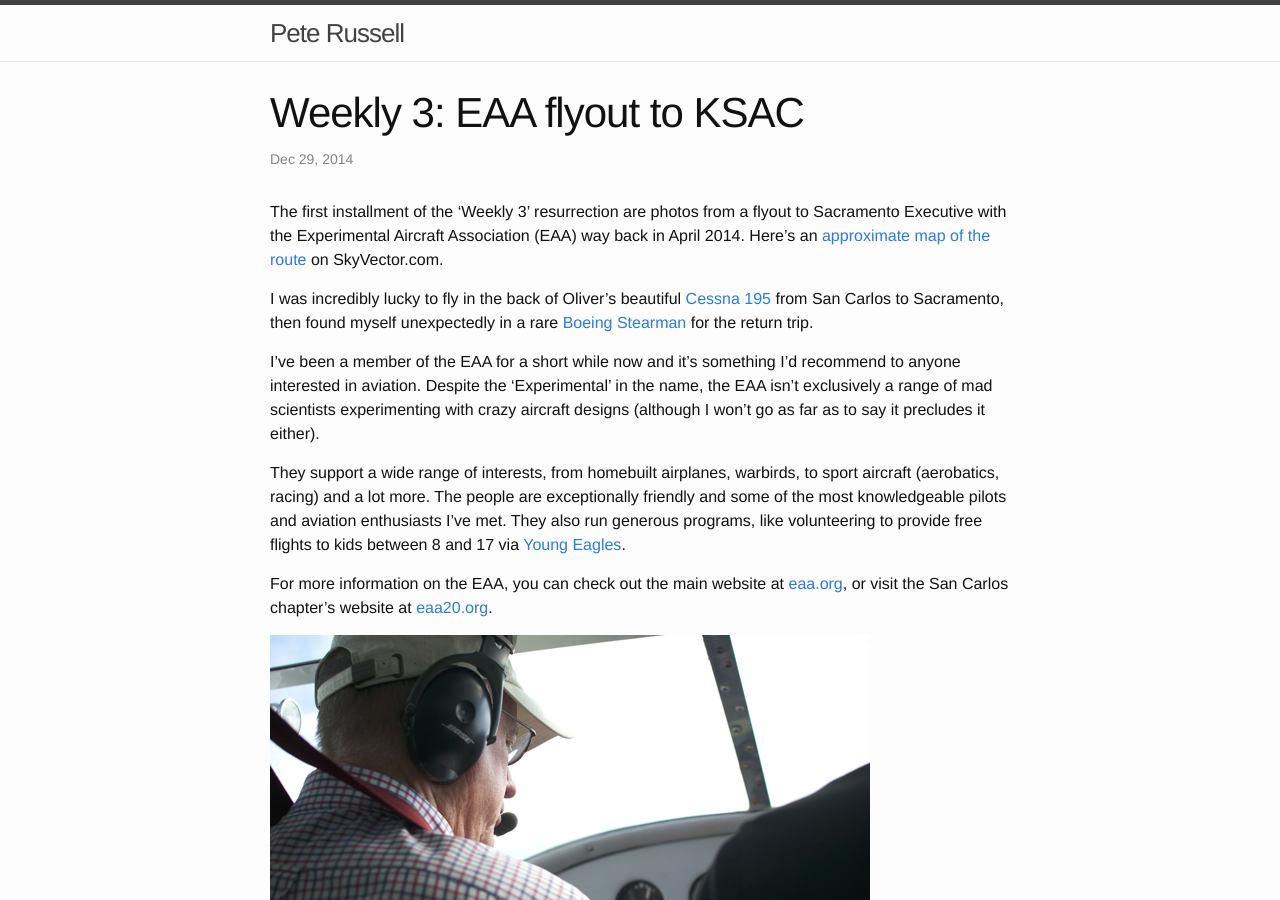
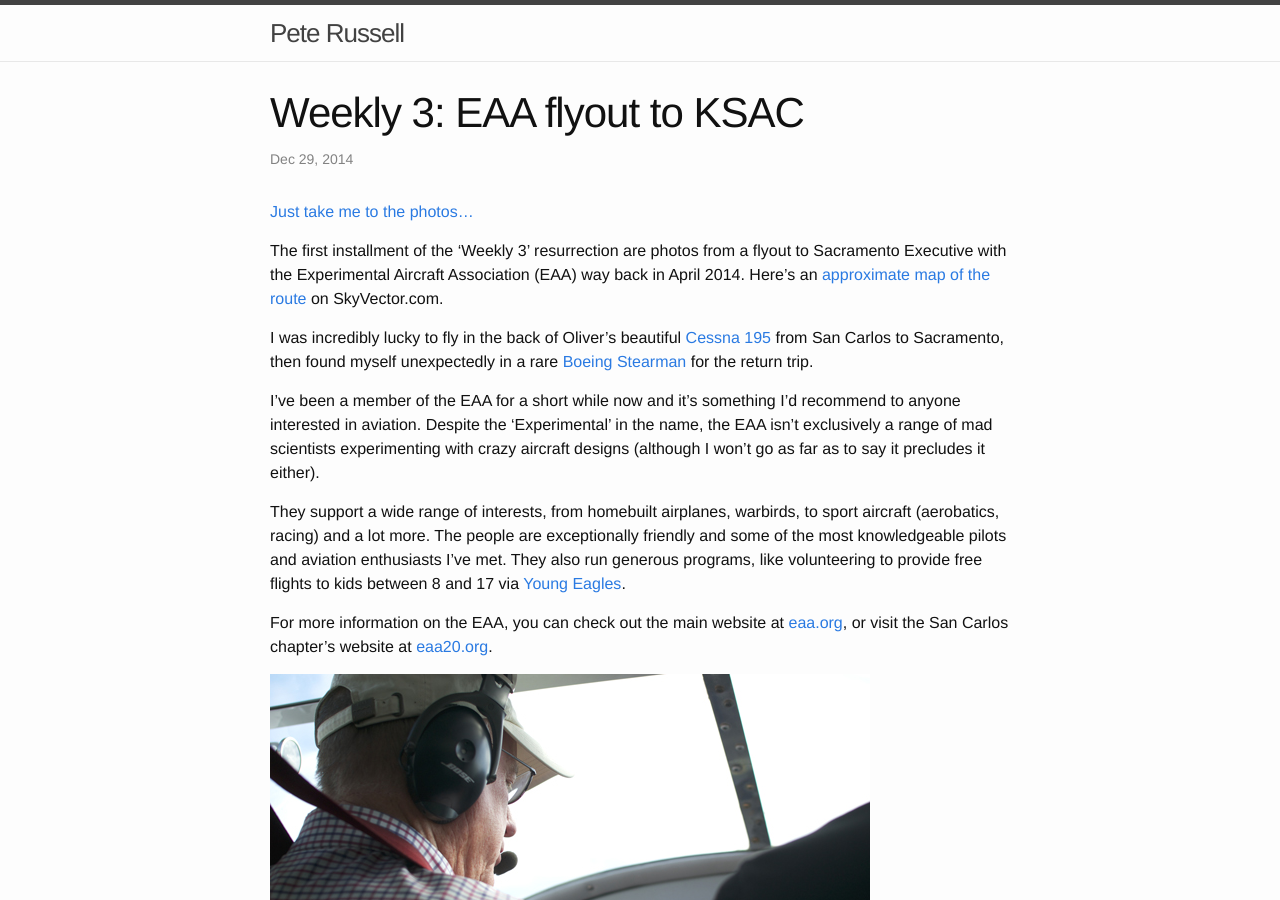
Before and after one commit to peterussell/peterussell.github.io_old, a Jekyll site: the page built from _posts/2014-12-29-weekly3-eaa-flyout-to-ksac.md, in a window 1280 px wide and 900 px high. Built offline with Jekyll 4.4.1, drawn with Linux system fonts in a browser that asks for light colours; comment, search, counter and statistics services are not loaded.

Commit message:
Added direct photo link to EAA SAC flyout post

```diff
--- a/_posts/2014-12-29-weekly3-eaa-flyout-to-ksac.md
+++ b/_posts/2014-12-29-weekly3-eaa-flyout-to-ksac.md
@@ -4,6 +4,8 @@ title:  "Weekly 3: EAA flyout to KSAC"
 date:   2014-12-29 12:38:00
 categories: weekly-3
 ---
+
+[Just take me to the photos...](#photos)
 
 The first installment of the 'Weekly 3' resurrection are photos from a flyout to Sacramento Executive with the Experimental Aircraft Association (EAA) way back in April 2014. Here's an [approximate map of the route][skyvector] on SkyVector.com.
 
@@ -15,6 +17,7 @@ They support a wide range of interests, from homebuilt airplanes, warbirds, to s
 
 For more information on the EAA, you can check out the main website at [eaa.org][eaa_main], or visit the San Carlos chapter's website at [eaa20.org][eaa_ch20].
 
+<a name="photos"></a>
 [![Captain Oliver](/assets/images/2014-12-29/th_oliver-c195.jpg)][oliver-c195]
 
 [![Cherokee in flight](/assets/images/2014-12-29/th_cherokee-in-flight.jpg)][cherokee]
```
